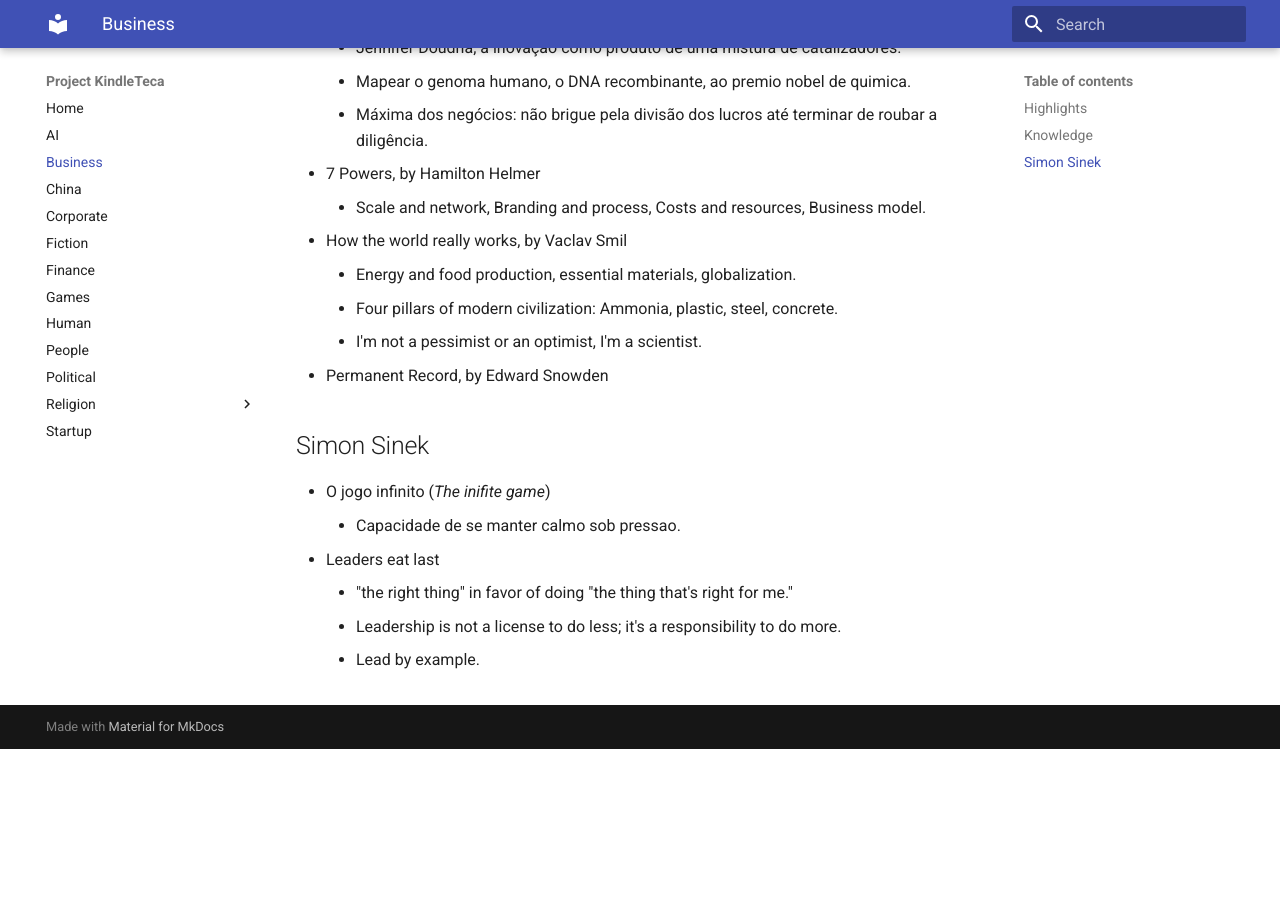
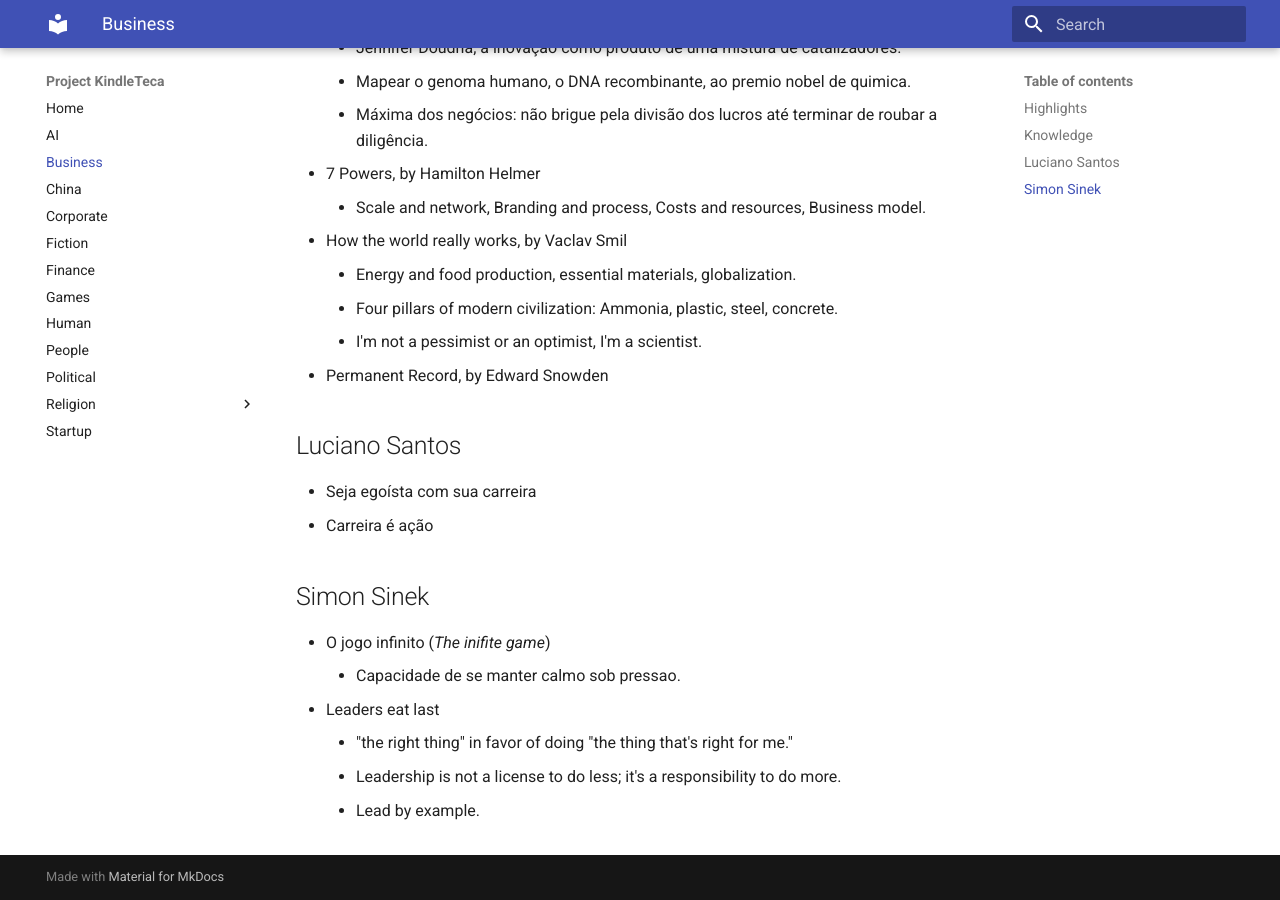
Before and after one commit to renatobrf/kindle-teca, an MkDocs documentation site: the page built from docs/business.md, in a window 1280 px wide and 900 px high, scrolled down 773 px. Built offline with MkDocs 1.6.1 and Material for MkDocs 9.7.7, drawn with Linux system fonts in a browser that asks for light colours; before the commit the page ends 1522 px from its top, so only the background shows below that.

Commit message:
Add section for Luciano Santos in business.md

```diff
--- a/docs/business.md
+++ b/docs/business.md
@@ -25,6 +25,10 @@
     - I'm not a pessimist or an optimist, I'm a scientist.
 - Permanent Record, by Edward Snowden
 
+## Luciano Santos
+- Seja egoísta com sua carreira
+- Carreira é ação
+
 ## Simon Sinek
 - O jogo infinito (*The inifite game*)
     - Capacidade de se manter calmo sob pressao.
```
